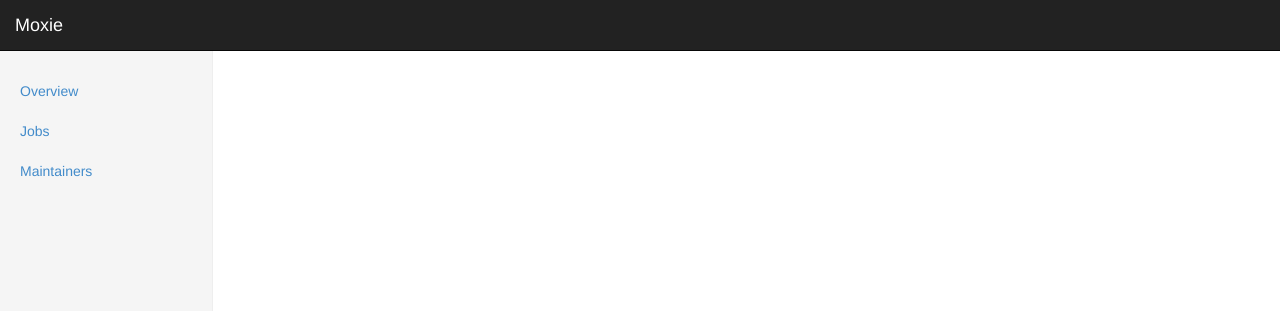
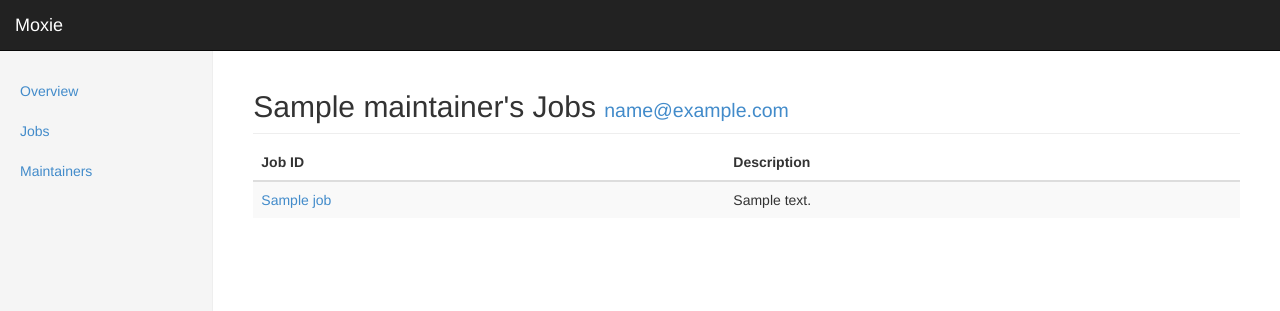
Before and after one commit to paultag/moxie, a Python web app: template templates/maintainer.html in a window 1280 px wide. Shown: the top 311 px of the page. Run offline with Jinja, Linux system fonts and the light colour scheme; the template is opened without the code that fills it: most values are stand-ins (such as "Sample title", 1, 10 or a date in 2020).

Commit message:
update template.

```diff
--- a/templates/maintainer.html
+++ b/templates/maintainer.html
@@ -1,4 +1,23 @@
 {% extends "interface.html" %}
 
 {% block content %}
+  <h2 class="sub-header">{{maintainer.name}}'s Jobs <small><a href="mailto:{{maintainer.email}}">{{maintainer.email}}</a></small></h2>
+  <div class="table-responsive">
+    <table class="table table-striped">
+      <thead>
+        <tr>
+          <th>Job ID</th>
+          <th>Description</th>
+        </tr>
+      </thead>
+      <tbody>
+{% for job in jobs %}
+        <tr>
+          <td><a href="/job/{{job.name}}/" >{{job.name}}</a></td>
+          <td>{{job.description}}</td>
+        </tr>
+{% endfor %}
+      </tbody>
+    </table>
+  </div>
 {% endblock %}
```
Also changed, not shown: moxie/app.py (+17 -5 lines).
